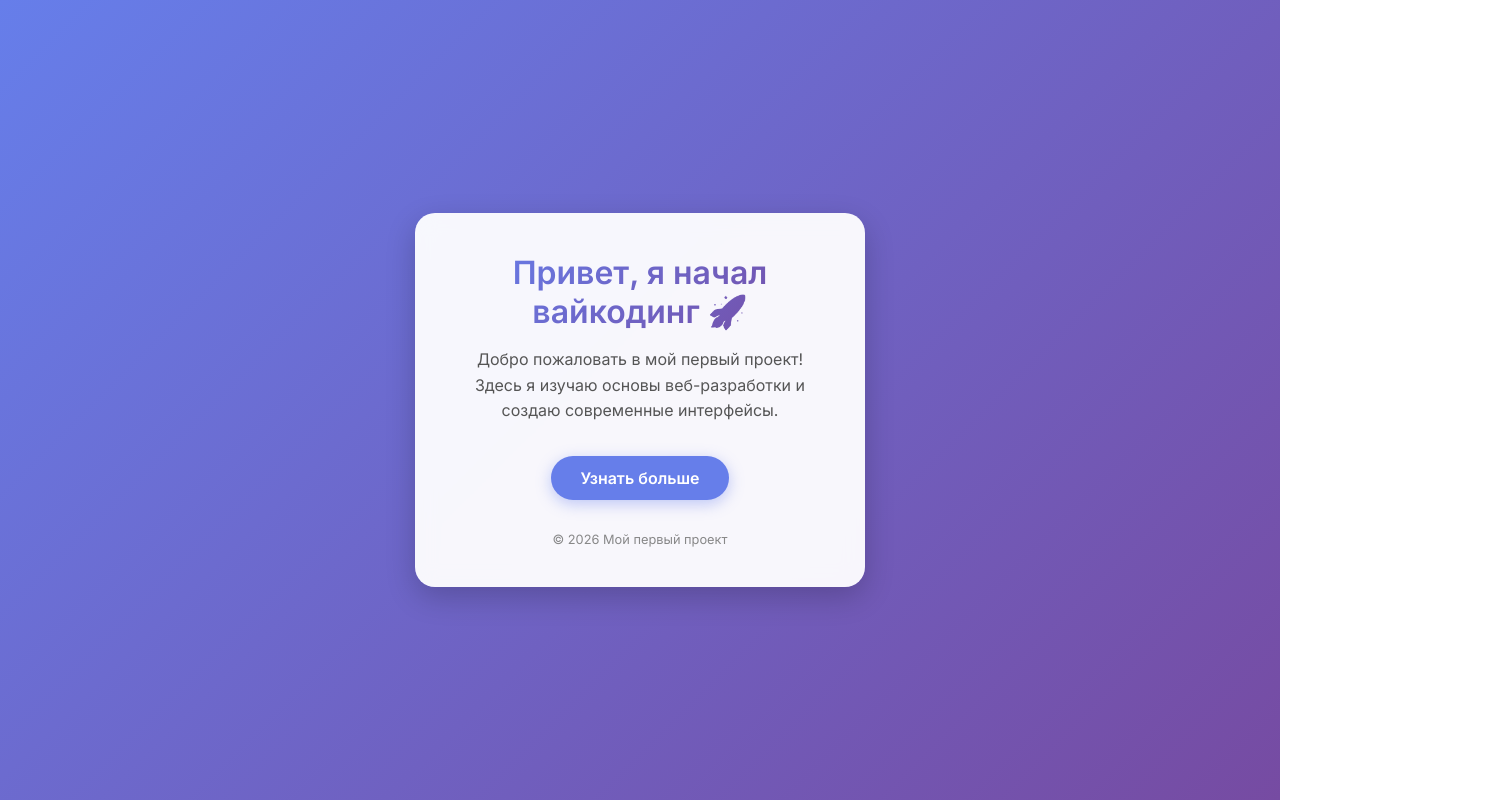
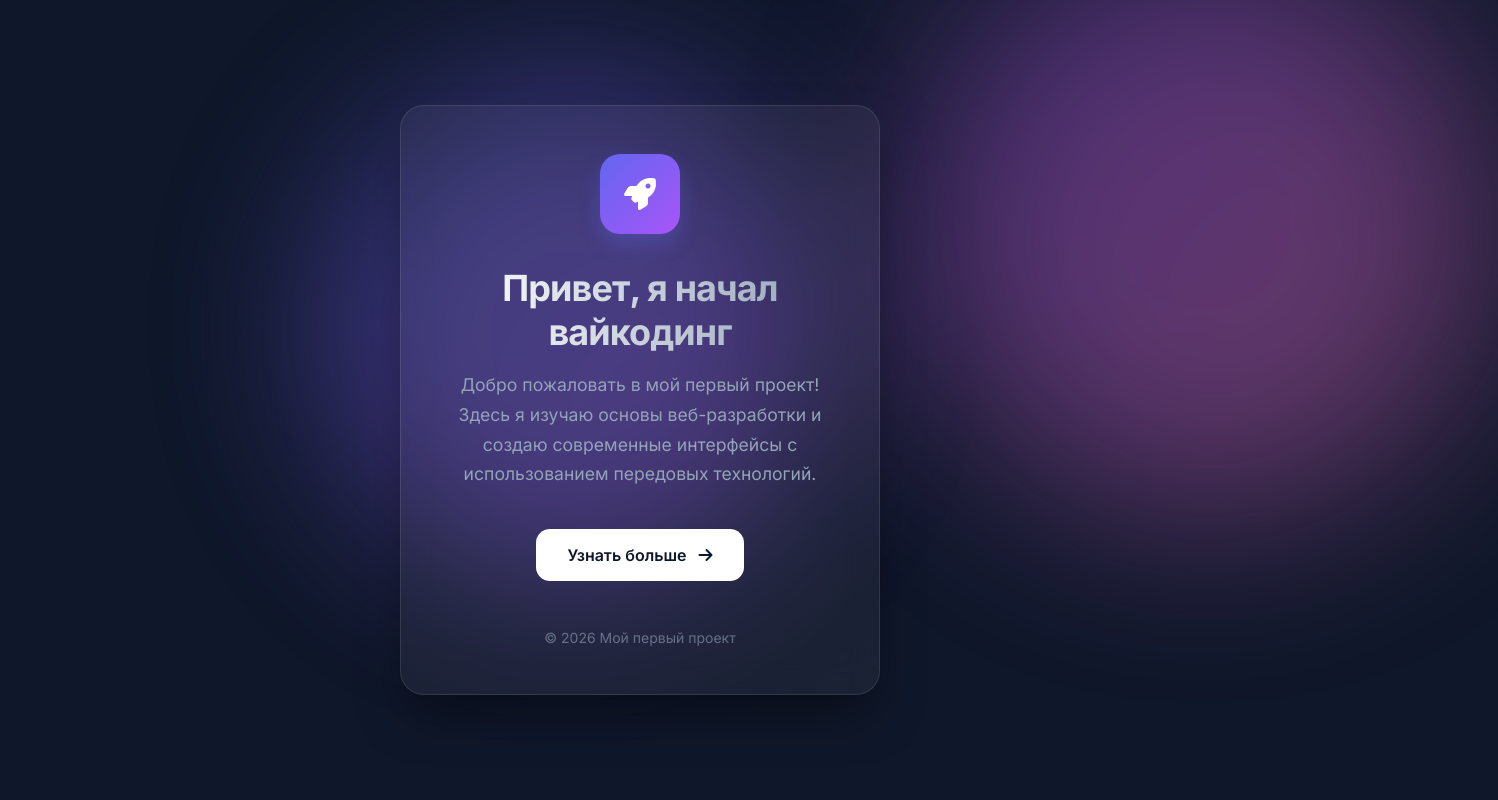
Before and after one commit to ckgspb2004/my-project, a plain HTML site: page index.html in a window 1280 px wide. Shown: the whole page, 1498 px wide, since content can reach past the window. Drawn offline with Linux system fonts and the light colour scheme.

Commit message:
update design

```diff
--- a/index.html
+++ b/index.html
@@ -3,103 +3,27 @@
 <head>
     <meta charset="UTF-8">
     <meta name="viewport" content="width=device-width, initial-scale=1.0">
-    <title>Мой первый проект</title>
-    <link href="https://fonts.googleapis.com/css2?family=Inter:wght@400;600&display=swap" rel="stylesheet">
-    <style>
-        :root {
-            --primary-color: #667eea;
-            --secondary-color: #764ba2;
-            --text-color: #333;
-            --bg-gradient: linear-gradient(135deg, #667eea 0%, #764ba2 100%);
-        }
-
-        * {
-            margin: 0;
-            padding: 0;
-            box-sizing: border-box;
-        }
-
-        body {
-            font-family: 'Inter', sans-serif;
-            background: var(--bg-gradient);
-            height: 100vh;
-            display: flex;
-            justify-content: center;
-            align-items: center;
-            color: var(--text-color);
-            padding: 20px;
-        }
-
-        .card {
-            background: rgba(255, 255, 255, 0.95);
-            padding: 2.5rem;
-            border-radius: 20px;
-            box-shadow: 0 10px 30px rgba(0, 0, 0, 0.2);
-            text-align: center;
-            max-width: 450px;
-            width: 100%;
-            backdrop-filter: blur(10px);
-            transition: transform 0.3s ease;
-        }
-
-        .card:hover {
-            transform: translateY(-5px);
-        }
-
-        h1 {
-            font-size: 2rem;
-            margin-bottom: 1rem;
-            background: var(--bg-gradient);
-            -webkit-background-clip: text;
-            background-clip: text;
-            -webkit-text-fill-color: transparent;
-        }
-
-        p {
-            line-height: 1.6;
-            margin-bottom: 2rem;
-            color: #555;
-        }
-
-        .btn {
-            display: inline-block;
-            background: var(--primary-color);
-            color: white;
-            padding: 12px 30px;
-            border-radius: 50px;
-            text-decoration: none;
-            font-weight: 600;
-            transition: all 0.3s ease;
-            box-shadow: 0 4px 15px rgba(102, 126, 234, 0.4);
-        }
-
-        .btn:hover {
-            background: var(--secondary-color);
-            box-shadow: 0 6px 20px rgba(118, 75, 162, 0.4);
-            transform: scale(1.05);
-        }
-
-        footer {
-            margin-top: 2rem;
-            font-size: 0.8rem;
-            color: #888;
-        }
-
-        @media (max-width: 480px) {
-            .card {
-                padding: 1.5rem;
-            }
-            h1 {
-                font-size: 1.5rem;
-            }
-        }
-    </style>
+    <title>Мой первый проект | Вайкодинг</title>
+    <link href="https://fonts.googleapis.com/css2?family=Inter:wght@400;600;700&display=swap" rel="stylesheet">
+    <link rel="stylesheet" href="https://cdnjs.cloudflare.com/ajax/libs/font-awesome/6.5.1/css/all.min.css">
+    <link rel="stylesheet" href="style.css">
 </head>
 <body>
+    <div class="bg-blob"></div>
+    <div class="bg-blob bg-blob-2"></div>
+
     <div class="card">
-        <h1>Привет, я начал вайкодинг 🚀</h1>
-        <p>Добро пожаловать в мой первый проект! Здесь я изучаю основы веб-разработки и создаю современные интерфейсы.</p>
-        <a href="#" class="btn">Узнать больше</a>
+        <div class="icon-wrapper">
+            <i class="fas fa-rocket"></i>
+        </div>
+        <h1>Привет, я начал вайкодинг</h1>
+        <p>Добро пожаловать в мой первый проект! Здесь я изучаю основы веб-разработки и создаю современные интерфейсы с использованием передовых технологий.</p>
+
+        <a href="#" class="btn">
+            Узнать больше
+            <i class="fas fa-arrow-right"></i>
+        </a>
+
         <footer>&copy; 2026 Мой первый проект</footer>
     </div>
 </body>
--- /dev/null
+++ b/style.css
@@ -0,0 +1,135 @@
+:root {
+    --primary: #6366f1;
+    --secondary: #a855f7;
+    --accent: #f472b6;
+    --bg-dark: #0f172a;
+    --card-bg: rgba(255, 255, 255, 0.05);
+    --text-main: #f8fafc;
+    --text-muted: #94a3b8;
+}
+
+* {
+    margin: 0;
+    padding: 0;
+    box-sizing: border-box;
+}
+
+body {
+    font-family: 'Inter', sans-serif;
+    background-color: var(--bg-dark);
+    color: var(--text-main);
+    min-height: 100vh;
+    display: flex;
+    justify-content: center;
+    align-items: center;
+    overflow: hidden;
+    position: relative;
+}
+
+/* Animated Background Shapes */
+.bg-blob {
+    position: absolute;
+    width: 500px;
+    height: 500px;
+    background: linear-gradient(135deg, var(--primary), var(--secondary));
+    filter: blur(80px);
+    border-radius: 50%;
+    z-index: -1;
+    opacity: 0.4;
+    animation: move 20s infinite alternate ease-in-out;
+}
+
+.bg-blob-2 {
+    background: linear-gradient(135deg, var(--secondary), var(--accent));
+    animation-delay: -10s;
+    right: -100px;
+    top: -100px;
+}
+
+@keyframes move {
+    from { transform: translate(-20%, -20%) scale(1); }
+    to { transform: translate(20%, 20%) scale(1.2); }
+}
+
+.card {
+    background: var(--card-bg);
+    backdrop-filter: blur(16px);
+    -webkit-backdrop-filter: blur(16px);
+    border: 1px solid rgba(255, 255, 255, 0.1);
+    padding: 3rem;
+    border-radius: 24px;
+    box-shadow: 0 25px 50px -12px rgba(0, 0, 0, 0.5);
+    text-align: center;
+    max-width: 480px;
+    width: 90%;
+    transition: all 0.4s cubic-bezier(0.175, 0.885, 0.32, 1.275);
+}
+
+.card:hover {
+    transform: translateY(-10px) scale(1.02);
+    border-color: rgba(255, 255, 255, 0.2);
+}
+
+.icon-wrapper {
+    width: 80px;
+    height: 80px;
+    background: linear-gradient(135deg, var(--primary), var(--secondary));
+    border-radius: 20px;
+    display: flex;
+    justify-content: center;
+    align-items: center;
+    margin: 0 auto 2rem;
+    font-size: 2rem;
+    color: white;
+    box-shadow: 0 10px 20px rgba(99, 102, 241, 0.3);
+}
+
+h1 {
+    font-size: 2.25rem;
+    font-weight: 700;
+    margin-bottom: 1rem;
+    letter-spacing: -0.025em;
+    background: linear-gradient(to right, #fff, #94a3b8);
+    -webkit-background-clip: text;
+    background-clip: text;
+    -webkit-text-fill-color: transparent;
+}
+
+p {
+    line-height: 1.7;
+    margin-bottom: 2.5rem;
+    color: var(--text-muted);
+    font-size: 1.1rem;
+}
+
+.btn {
+    display: inline-flex;
+    align-items: center;
+    gap: 0.75rem;
+    background: white;
+    color: var(--bg-dark);
+    padding: 1rem 2rem;
+    border-radius: 14px;
+    text-decoration: none;
+    font-weight: 600;
+    transition: all 0.3s ease;
+}
+
+.btn:hover {
+    background: var(--primary);
+    color: white;
+    transform: translateY(-2px);
+    box-shadow: 0 10px 20px rgba(99, 102, 241, 0.3);
+}
+
+footer {
+    margin-top: 3rem;
+    font-size: 0.875rem;
+    color: var(--text-muted);
+    opacity: 0.6;
+}
+
+@media (max-width: 480px) {
+    .card { padding: 2rem; }
+    h1 { font-size: 1.75rem; }
+}
```
